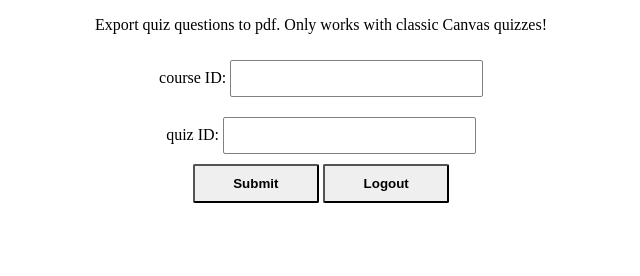
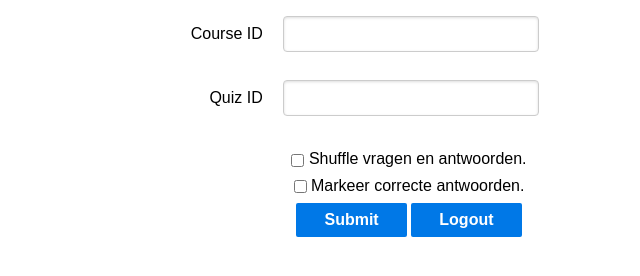
Before and after one commit to whuysmans/toetsinfo, a website: page start.html in a window 1280 px wide. Shown: the whole page, without its empty margins (319-959 px from the left). Drawn offline with nearby package versions, Linux system fonts and the light colour scheme.

Commit message:
new requirements shuffle and showcorrect

```diff
--- a/css/styles.css
+++ b/css/styles.css
@@ -4,6 +4,10 @@
 
 input {
 	width: 20%
+}
+
+input[type="checkbox"] {
+	width: auto;
 }
 
 input[type=text] {
--- a/start.html
+++ b/start.html
@@ -5,29 +5,37 @@
 		<title></title>
 		<meta name="description" content="">
 		<meta name="viewport" content="width=device-width, initial-scale=1">
+		<link rel="stylesheet" href="https://unpkg.com/purecss@2.0.4/build/pure-min.css" integrity="sha384-LJy5cxQRSMIYu2ic+Tvw0Azob5Z3dQxRkR8LNGIq46AJEdfE9DtuBOCNtifRJeB7" crossorigin="anonymous">
 		<link rel="stylesheet" href="css/styles.css">
 	</head>
 
 	<body>
 
-
 		<div class="form">
-			<p class="form">Export quiz questions to pdf. Only works with classic Canvas quizzes!</p>
-			<form action="/test" method="get" class="form-example">
-				<div>
-					<label for="course">course ID:</label>
-					<input type="text" id="course" name="course" required minlength="1" maxlength="8" size="10">
-				</div>
-				<div>
-					<label for="assignment"></label>quiz ID:</label>
-					<input type="text" id="assignment" name="assignment" required minlength="1" maxlength="8" size="10">
-				</div>
-				<div>
-					<span><button type="submit">Submit</button></span>
-					<span><button id="logoutButton" type="submit">Logout</button></span>
-				</div>
+			<form action="/test" method="get" class="pure-form pure-form-aligned">
+				<fieldset>
+					<div class="pure-control-group">
+						<label for="course">Course ID</label>
+						<input type="text" id="course" name="course" required minlength="1" maxlength="8" size="10" />
+					</div>
+					<div class="pure-control-group">
+						<label for="assignment">Quiz ID</label>
+						<input type="text" id="assignment" name="assignment" required minlength="1" maxlength="8" size="10"" />
+					</div>
+					<div class="pure-controls">
+						<label for="shuffle" class="pure-checkbox">
+								<input type="checkbox" name="shuffle" id="shuffle" /> Shuffle vragen en antwoorden.
+							</label>
+							<label for="showcorrect" class="pure-checkbox">
+								<input type="checkbox" name="showcorrect" id="showcorrect" /> Markeer correcte antwoorden.
+							</label>
+						<button type="submit" class="pure-button pure-button-primary">Submit</button>
+						<button id="logoutButton" class="pure-button pure-button-primary" type="submit">Logout</button>
+					</div>
+				</fieldset>
 			</form>
 		</div>
+
 		<script>
 			window.onload = () => {
 				const logoutBtn = document.querySelector('#logoutButton')
```
Also changed, not shown: index.js (+58 -3 lines).
